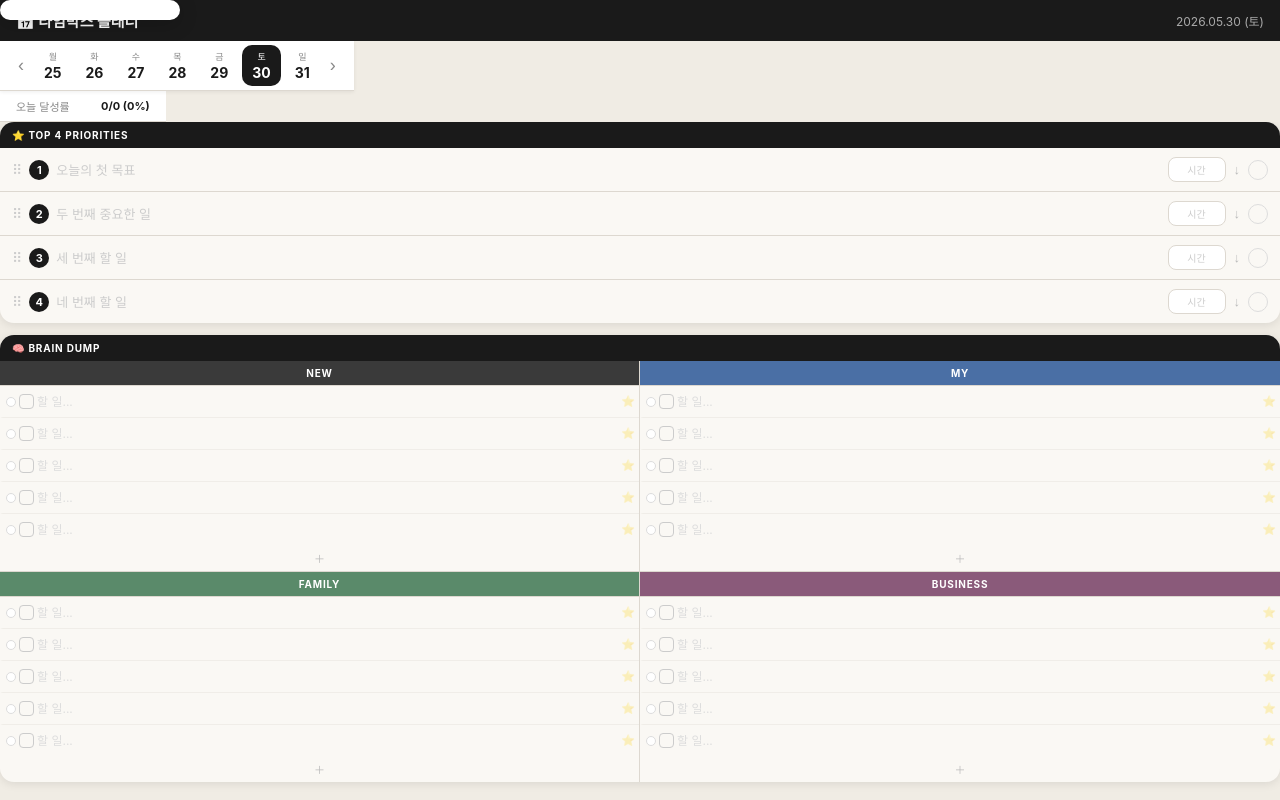
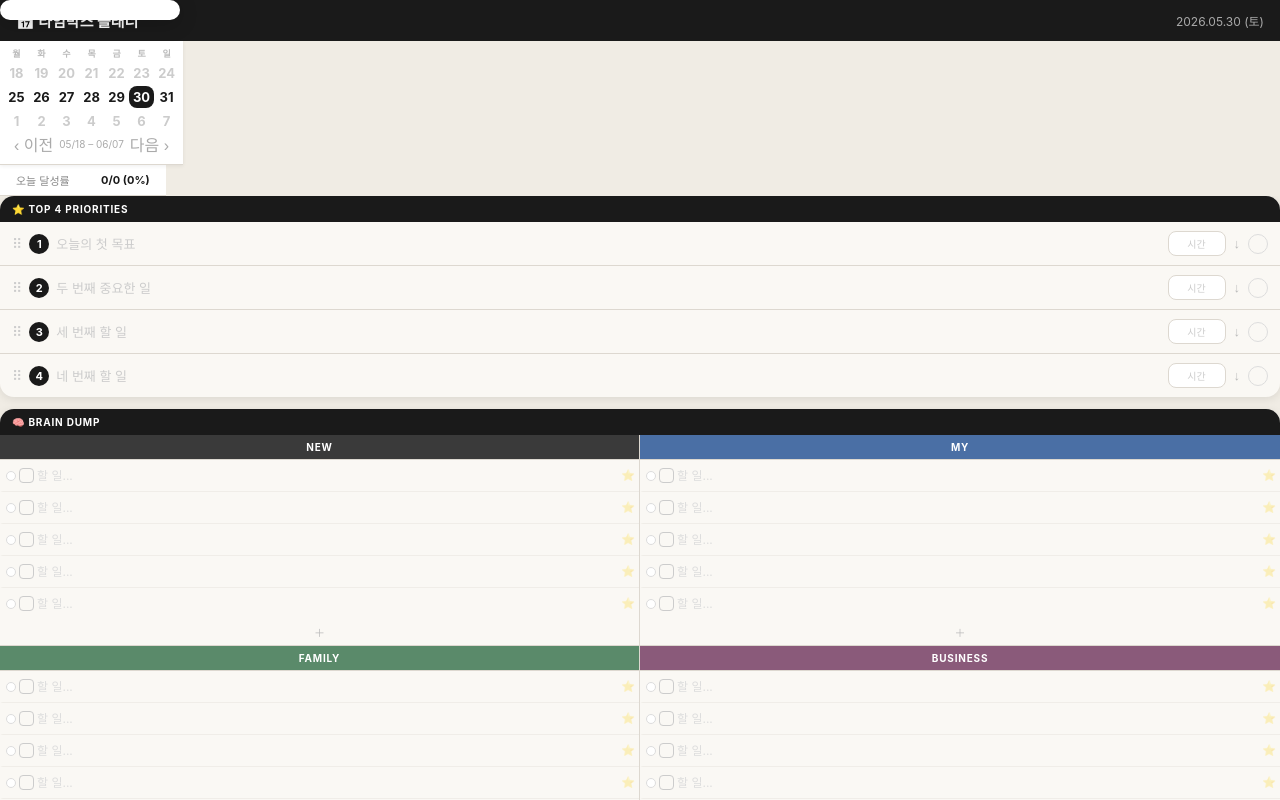
Before and after one commit to vengalink/timebox-planner, a plain HTML site: page index.html in a window 1280 px wide. Drawn offline with Linux system fonts and the light colour scheme.

Commit message:
3-week calendar grid, fix date bar centering

```diff
--- a/index.html
+++ b/index.html
@@ -26,16 +26,27 @@
 
   /* 날짜 바 */
   .date-bar{position:fixed;z-index:40;background:#fff;border-bottom:1px solid var(--border);
-    display:flex;align-items:center;overflow-x:auto;-webkit-overflow-scrolling:touch;
-    scrollbar-width:none;padding:0 10px;box-shadow:0 1px 4px rgba(0,0,0,.07);}
-  .date-bar::-webkit-scrollbar{display:none;}
-  .date-nav-btn{background:none;border:none;font-size:18px;color:#888;padding:0 8px;cursor:pointer;flex-shrink:0;}
-  .day-chip{display:flex;flex-direction:column;align-items:center;padding:5px 10px;border-radius:10px;
-    cursor:pointer;flex-shrink:0;font-size:9px;color:#888;gap:1px;margin:4px 2px;}
-  .day-num{font-size:14px;font-weight:700;color:var(--accent);}
-  .day-chip.selected{background:var(--accent);color:#fff;}
-  .day-chip.selected .day-num{color:#fff;}
+    box-shadow:0 1px 4px rgba(0,0,0,.07);padding:6px 4px 4px;}
+  /* 요일 헤더 */
+  .dow-row{display:grid;grid-template-columns:repeat(7,1fr);margin-bottom:2px;}
+  .dow-label{text-align:center;font-size:9px;color:#bbb;font-weight:600;}
+  /* 3주 그리드 */
+  .week-grid{display:flex;flex-direction:column;gap:2px;}
+  .week-row{display:grid;grid-template-columns:repeat(7,1fr);}
+  .day-chip{display:flex;flex-direction:column;align-items:center;justify-content:center;
+    padding:3px 2px;border-radius:8px;cursor:pointer;
+    font-size:8px;color:#bbb;gap:1px;}
+  .day-chip.cur-week{color:#888;}
+  .day-num{font-size:13px;font-weight:700;color:#ccc;}
+  .day-chip.cur-week .day-num{color:var(--accent);}
+  .day-chip.selected{background:var(--accent)!important;color:#fff!important;}
+  .day-chip.selected .day-num{color:#fff!important;}
   .day-chip.today:not(.selected){background:#f0ede8;}
+  .day-chip.today:not(.selected) .day-num{color:var(--accent);}
+  /* 주 이동 화살표 */
+  .date-nav-row{display:flex;justify-content:space-between;align-items:center;padding:0 4px 4px;}
+  .date-nav-btn{background:none;border:none;font-size:16px;color:#aaa;padding:0 6px;cursor:pointer;}
+  .date-range-label{font-size:10px;color:#aaa;}
 
   /* 완료율 */
   .progress-wrap{position:fixed;z-index:39;background:#fff;border-bottom:1px solid var(--border);
@@ -159,9 +170,16 @@
 </div>
 
 <div class="date-bar" id="date-bar">
-  <button class="date-nav-btn" onclick="changeWeek(-1)">‹</button>
-  <div id="day-chips" style="display:flex;"></div>
-  <button class="date-nav-btn" onclick="changeWeek(1)">›</button>
+  <div class="dow-row">
+    <div class="dow-label">월</div><div class="dow-label">화</div><div class="dow-label">수</div>
+    <div class="dow-label">목</div><div class="dow-label">금</div><div class="dow-label">토</div><div class="dow-label">일</div>
+  </div>
+  <div class="week-grid" id="week-grid"></div>
+  <div class="date-nav-row">
+    <button class="date-nav-btn" onclick="changeWeek(-1)">‹ 이전</button>
+    <span class="date-range-label" id="date-range-label"></span>
+    <button class="date-nav-btn" onclick="changeWeek(1)">다음 ›</button>
+  </div>
 </div>
 
 <div class="progress-wrap" id="progress-wrap">
@@ -272,17 +290,37 @@ function fixLayout(){
   document.getElementById('main').style.top=(hH+dH+pH)+'px';
 }
 
-/* 날짜 바 */
+/* 날짜 바 - 3주 그리드 */
 function renderDayChips(){
-  const today=toKey(new Date()),c=document.getElementById('day-chips');
-  c.innerHTML='';
-  for(let i=0;i<7;i++){
-    const d=addDays(weekStart,i),key=toKey(d),chip=document.createElement('div');
-    chip.className='day-chip'+(key===selDate?' selected':(key===today?' today':''));
-    chip.innerHTML='<span>'+DAYS_KO[d.getDay()]+'</span><span class="day-num">'+d.getDate()+'</span>';
-    chip.onclick=()=>{selDate=key;renderAll();};
-    c.appendChild(chip);
+  const today=toKey(new Date());
+  const grid=document.getElementById('week-grid');
+  grid.innerHTML='';
+
+  // weekStart 기준으로 이전주(-7), 현재주(0), 다음주(+7) 3줄
+  for(let w=-1;w<=1;w++){
+    const row=document.createElement('div');
+    row.className='week-row';
+    for(let i=0;i<7;i++){
+      const d=addDays(weekStart, w*7+i);
+      const key=toKey(d);
+      const chip=document.createElement('div');
+      let cls='day-chip'+(w===0?' cur-week':'');
+      if(key===selDate) cls+=' selected';
+      else if(key===today) cls+=' today';
+      chip.className=cls;
+      chip.innerHTML='<span class="day-num">'+d.getDate()+'</span>';
+      chip.onclick=()=>{selDate=key;renderAll();};
+      row.appendChild(chip);
+    }
+    grid.appendChild(row);
   }
+
+  // 날짜 범위 레이블
+  const s=addDays(weekStart,-7), e=addDays(weekStart,13);
+  document.getElementById('date-range-label').textContent=
+    p2(s.getMonth()+1)+'/'+p2(s.getDate())+' – '+p2(e.getMonth()+1)+'/'+p2(e.getDate());
+
+  // 헤더 날짜
   const d=new Date(selDate+'T00:00:00');
   document.getElementById('hdr-date').textContent=
     d.getFullYear()+'.'+p2(d.getMonth()+1)+'.'+p2(d.getDate())+' ('+DAYS_KO[d.getDay()]+')';
--- a/sw.js
+++ b/sw.js
@@ -1,4 +1,4 @@
-const VERSION = 'v9';
+const VERSION = 'v10';
 const CACHE = 'timebox-' + VERSION;
 const FILES = ['./', './index.html', './manifest.json'];
 
```
